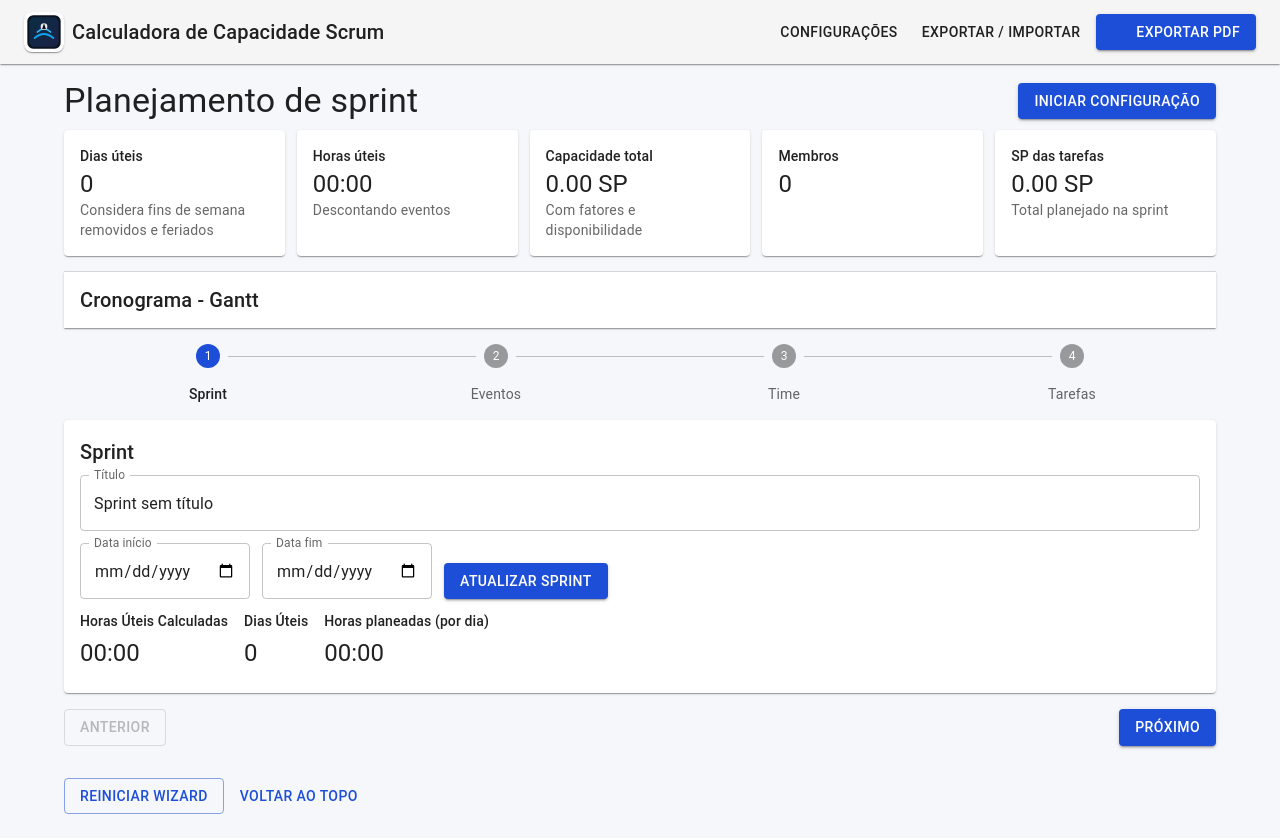
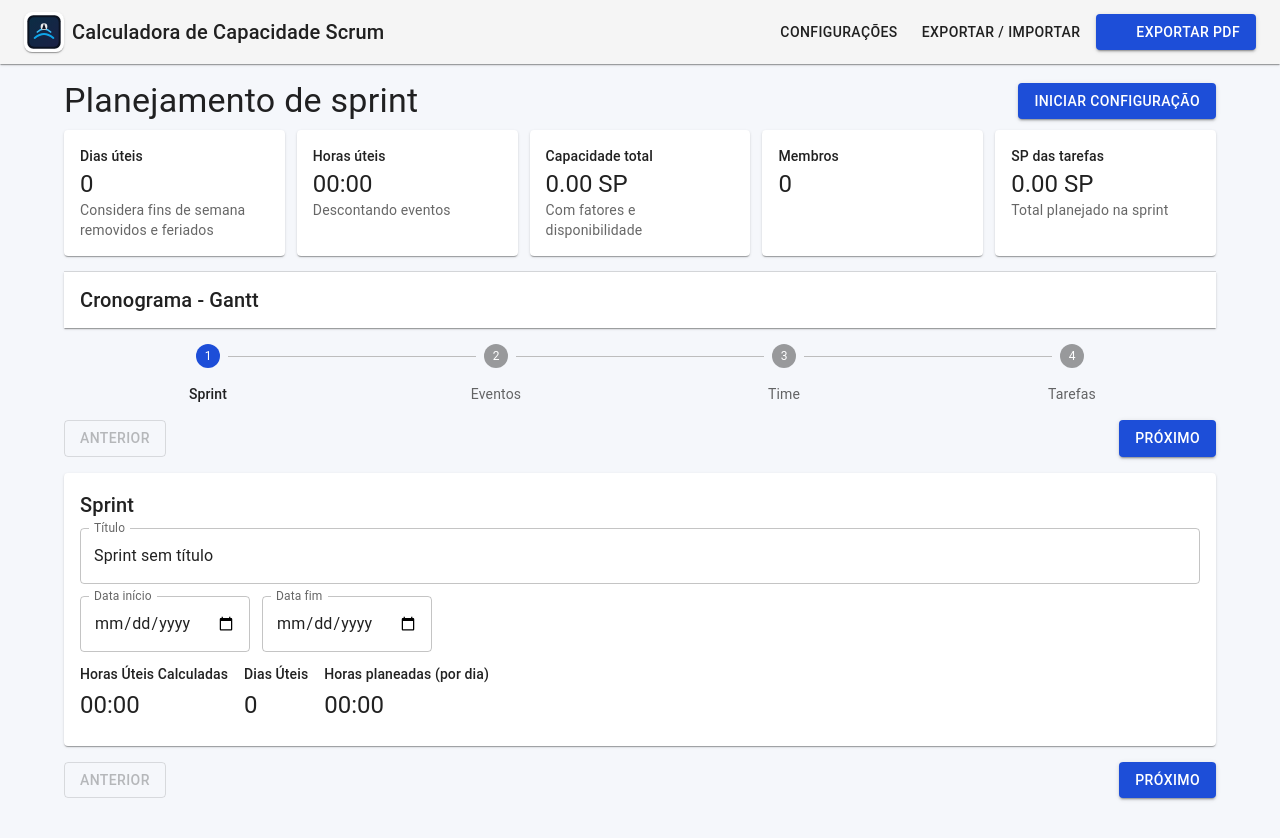
Before and after one commit to vinicius-schulz/sprint-planner-react, a React (Vite) app: page / in a window 1280 px wide. Built offline with nearby package versions, Linux system fonts and the light colour scheme; some icons are missing.

Commit message:
feat: update App layout and improve member capacity display in TeamTab

```diff
--- a/src/App.tsx
+++ b/src/App.tsx
@@ -108,6 +108,20 @@ function App() {
             </Step>
           ))}
         </Stepper>
+        <Box sx={{ display: 'flex', justifyContent: 'space-between', mt: 2 }}>
+          <Button variant="outlined" onClick={() => goToStep(activeStep - 1)} disabled={activeStep === 0}>
+            Anterior
+          </Button>
+          <Stack direction="row" spacing={1}>
+            <Button
+              variant="contained"
+              onClick={() => goToStep(activeStep + 1)}
+              disabled={activeStep === steps.length - 1}
+            >
+              Próximo
+            </Button>
+          </Stack>
+        </Box>
       </Box>
       <Box sx={{ mt: 2 }}>
         {steps[activeStep]?.element}
@@ -123,16 +137,6 @@ function App() {
               disabled={activeStep === steps.length - 1}
             >
               Próximo
-            </Button>
-          </Stack>
-        </Box>
-        <Box sx={{ mt: 4 }}>
-          <Stack direction="row" spacing={1}>
-            <Button variant="outlined" onClick={() => goToStep(0)}>
-              Reiniciar wizard
-            </Button>
-            <Button variant="text" onClick={() => window.scrollTo({ top: 0, behavior: 'smooth' })}>
-              Voltar ao topo
             </Button>
           </Stack>
         </Box>
--- a/src/components/SummaryBoard/SummaryBoard.tsx
+++ b/src/components/SummaryBoard/SummaryBoard.tsx
@@ -22,6 +22,10 @@ export function SummaryBoard() {
   const workingHours = useAppSelector(selectWorkingHours);
   const calendar = useAppSelector(selectWorkingCalendar);
   const capacity = useAppSelector(selectTeamCapacity);
+  const countedCapacity = useAppSelector((state) => {
+    const countedTypes = new Set(state.config.value.countedMemberTypes);
+    return state.members.items.filter((m) => countedTypes.has(m.roleType)).length;
+  });
   const tasksTotalSp = useAppSelector((state) => {
     const countedTypes = new Set(state.config.value.countedMemberTypes);
     const countedNames = new Set(
--- a/src/features/members/TeamTab.tsx
+++ b/src/features/members/TeamTab.tsx
@@ -24,6 +24,7 @@ import { renameAssignee } from '../tasks/tasksSlice';
 import { validateMember } from '../../domain/services/validators';
 import { computeMemberCapacity, selectWorkingHours } from '../../domain/services/capacityService';
 import type { Member, MemberEvent } from '../../domain/types';
+import { DEFAULT_CONFIG } from '../../domain/constants';
 import styles from './TeamTab.module.css';
 
 const SENIORITIES: Member['seniority'][] = ['Sênior', 'Pleno', 'Júnior'];
@@ -43,6 +44,10 @@ export function TeamTab() {
   const members = useAppSelector((state) => state.members.items);
   const config = useAppSelector((state) => state.config.value);
   const workingHours = useAppSelector(selectWorkingHours);
+  const countedTypes = useMemo(
+    () => new Set(config.countedMemberTypes ?? DEFAULT_CONFIG.countedMemberTypes),
+    [config.countedMemberTypes],
+  );
   const [name, setName] = useState('');
   const [roleType, setRoleType] = useState('Desenvolvedor');
   const [seniority, setSeniority] = useState<Member['seniority']>('Pleno');
@@ -297,6 +302,7 @@ export function TeamTab() {
           {members.length === 0 && <Typography variant="body2">Nenhum membro adicionado.</Typography>}
           {members.map((member) => {
             const capacity = computeMemberCapacity(member, workingHours, config);
+            const isCounted = countedTypes.has(member.roleType);
             return (
               <Card key={member.id} variant="outlined">
                 <CardHeader
@@ -317,7 +323,7 @@ export function TeamTab() {
                   <Stack direction="row" spacing={2} flexWrap="wrap">
                     <Stack spacing={0.5} minWidth={160}>
                       <Typography variant="body2">
-                        {member.useAdvancedAvailability ? 'Disponibilidade (avançada)' : 'Disponibilidade'}
+                        Disponibilidade
                       </Typography>
                       <Typography variant="h6">{member.availabilityPercent}%</Typography>
                       {member.useAdvancedAvailability && (
@@ -326,10 +332,12 @@ export function TeamTab() {
                         </Typography>
                       )}
                     </Stack>
-                    <Stack spacing={0.5} minWidth={160}>
-                      <Typography variant="body2">Capacidade (SP)</Typography>
-                      <Typography variant="h6">{capacity.storyPoints.toFixed(2)}</Typography>
-                    </Stack>
+                    {isCounted && (
+                      <Stack spacing={0.5} minWidth={160}>
+                        <Typography variant="body2">Capacidade (SP)</Typography>
+                        <Typography variant="h6">{capacity.storyPoints.toFixed(2)}</Typography>
+                      </Stack>
+                    )}
                   </Stack>
                   {member.useAdvancedAvailability && (member.availabilityEvents?.length ?? 0) > 0 && (
                     <div className={styles.cardEvents}>
--- a/src/features/sprint/SprintTab.tsx
+++ b/src/features/sprint/SprintTab.tsx
@@ -8,7 +8,6 @@ import { setDaySchedules, updateDaySchedule } from '../calendar/calendarSlice';
 import { formatHoursToClock } from '../../domain/services/timeFormat';
 import {
   TextField,
-  Button,
   Card,
   CardContent,
   Typography,
@@ -38,15 +37,10 @@ export function SprintTab() {
   const [error, setError] = useState<string | null>(null);
 
   useEffect(() => {
-    if (!startDate || !endDate) return;
-    const candidate = { title, startDate, endDate };
-    const generated = buildDaySchedules(candidate, config, calendar.daySchedules ?? []);
-    dispatch(setDaySchedules(generated));
-  // calendar.daySchedules intentionally read inside to preserve edits without re-triggering endlessly
-  // eslint-disable-next-line react-hooks/exhaustive-deps
-  }, [startDate, endDate, title, config, dispatch]);
-
-  const handleUpdate = () => {
+    if (!startDate || !endDate) {
+      setError(null);
+      return;
+    }
     const candidate = { title: title || 'Sprint sem título', startDate, endDate };
     const validation = validateSprint(candidate);
     if (validation) {
@@ -57,7 +51,9 @@ export function SprintTab() {
     dispatch(updateSprint(candidate));
     const generated = buildDaySchedules(candidate, config, calendar.daySchedules ?? []);
     dispatch(setDaySchedules(generated));
-  };
+  // calendar.daySchedules intentionally read inside to preserve edits without re-triggering endlessly
+  // eslint-disable-next-line react-hooks/exhaustive-deps
+  }, [startDate, endDate, title, config, dispatch]);
 
   const handleToggleNonWorking = (day: DaySchedule, checked: boolean) => {
     dispatch(updateDaySchedule({ ...day, isNonWorking: checked }));
@@ -106,9 +102,6 @@ export function SprintTab() {
             onChange={(e) => setEndDate(e.target.value)}
             InputLabelProps={{ shrink: true }}
           />
-          <Button variant="contained" onClick={handleUpdate}>
-            Atualizar Sprint
-          </Button>
         </div>
         {error && <Alert severity="error" className={styles.error}>{error}</Alert>}
         <div className={styles.metrics}>
```
